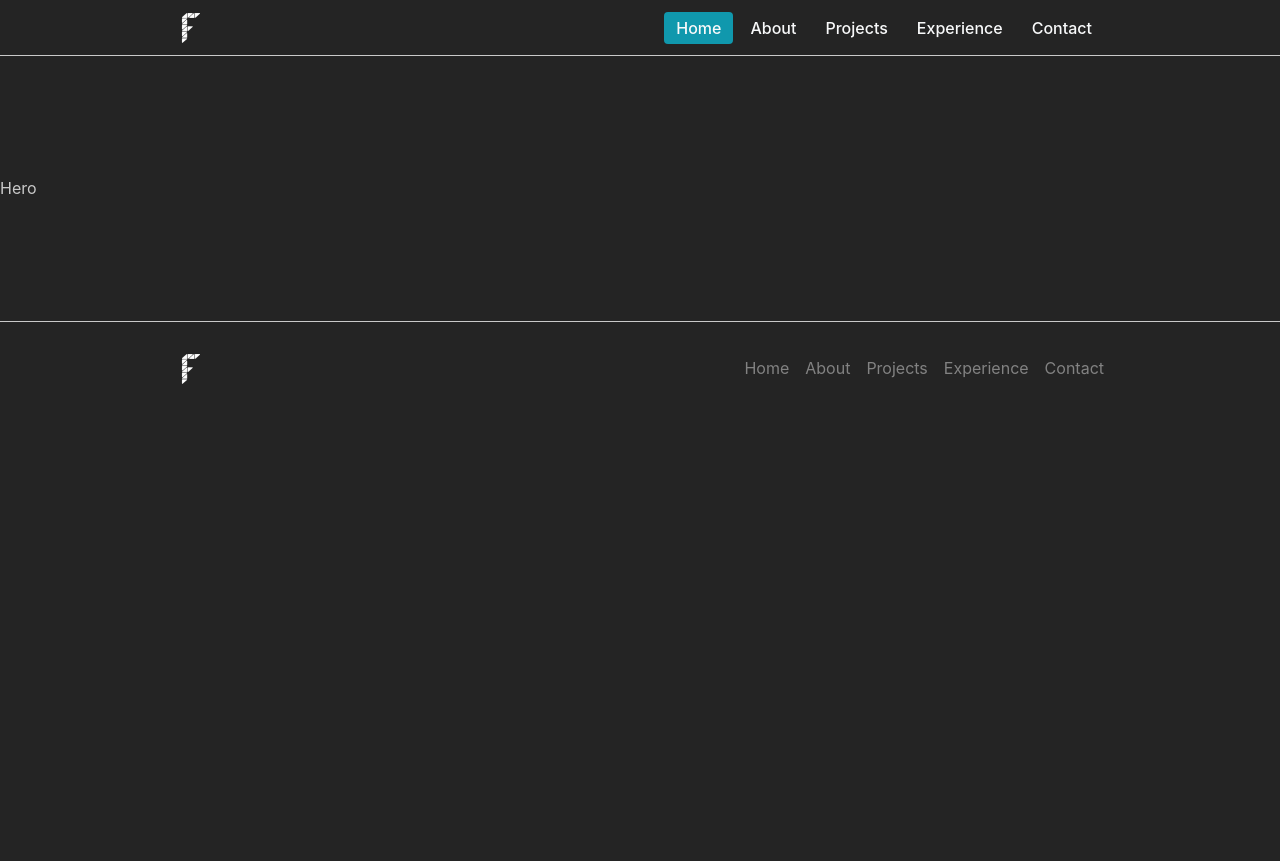
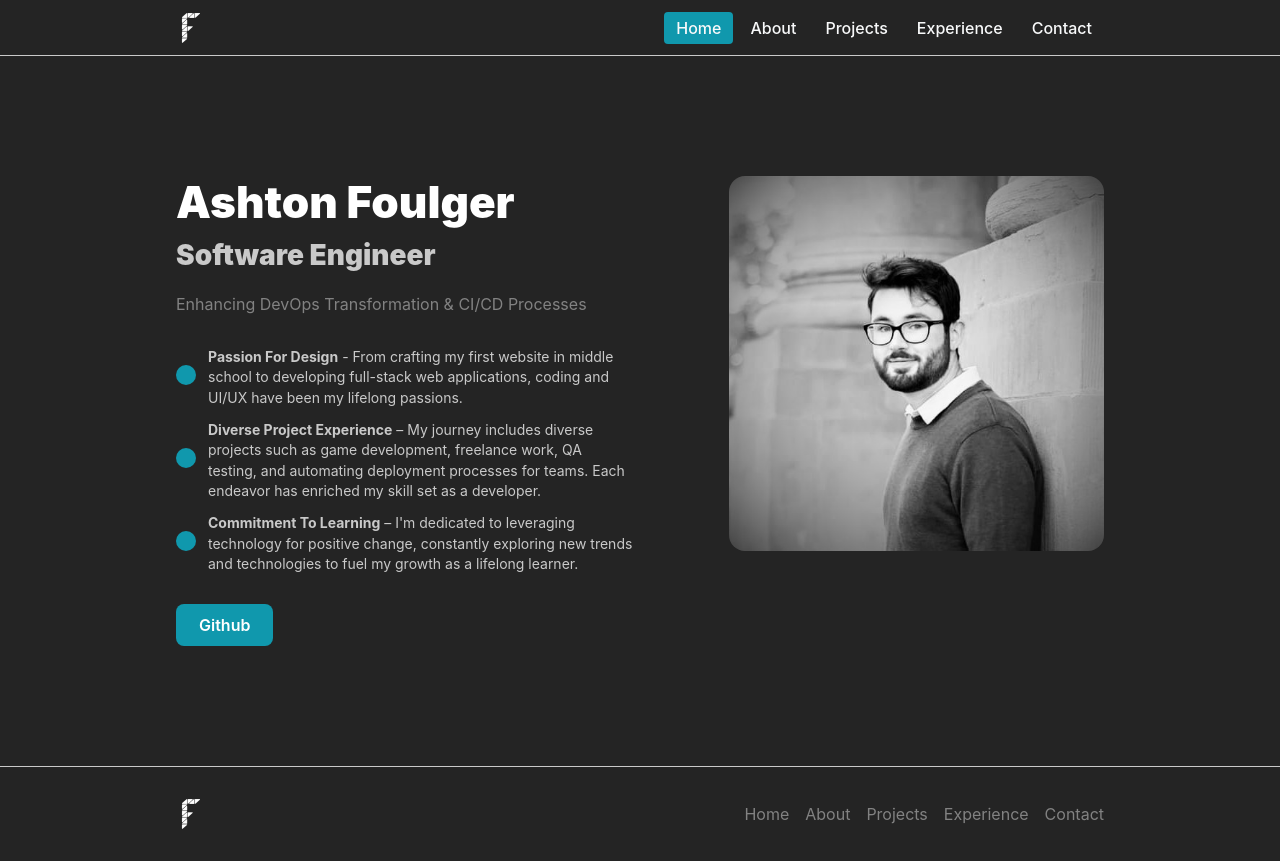
Before and after one commit to FouL06/portfolioV2, a React (Vite) app: page / in a window 1280 px wide. Before the commit the page ends 800 px from the top, so only its background shows below. Built offline with nearby package versions, Linux system fonts and the light colour scheme.

Commit message:
finalized hero section

```diff
--- a/index.html
+++ b/index.html
@@ -4,7 +4,7 @@
     <meta charset="UTF-8" />
     <link rel="icon" type="image/svg+xml" href="/Logo.svg" />
     <meta name="viewport" content="width=device-width, initial-scale=1.0" />
-    <title>Ashton Foulger - Software Engineer</title>
+    <title>Ashton Foulger</title>
   </head>
   <body>
     <div id="root"></div>
--- a/src/components/hero/hero.module.css
+++ b/src/components/hero/hero.module.css
@@ -0,0 +1,60 @@
+.inner {
+  display: flex;
+  justify-content: space-between;
+}
+
+.content {
+  max-width: rem(480px);
+  margin-right: calc(var(--mantine-spacing-xl) * 3);
+
+  @media (max-width: $mantine-breakpoint-md) {
+    max-width: 100%;
+    margin-right: 0;
+  }
+}
+
+.title {
+  color: light-dark(var(--mantine-color-black), var(--mantine-color-white));
+  font-family: Greycliff CF, var(--mantine-font-family);
+  font-size: rem(44px);
+  line-height: 1.2;
+  font-weight: 900;
+
+  @media (max-width: $mantine-breakpoint-xs) {
+    font-size: rem(28px);
+  }
+}
+
+.subtitle {
+  color: light-dark(var(--mantine-color-gray-0), var(--mantine-color-dark-0));
+  font-family: Greycliff CF, var(--mantine-font-family);
+  padding-top: var(--mantine-spacing-xs);
+  font-size: rem(28px);
+  line-height: 1.2;
+  font-weight: 900;
+
+  @media (max-width: $mantine-breakpoint-xs) {
+    font-size: rem(18px);
+  }
+}
+
+.control {
+  background-color: var(--mantine-color-cyan-7);
+  @media (max-width: $mantine-breakpoint-xs) {
+    flex: 1;
+  }
+}
+
+.image {
+  border-radius: var(--mantine-radius-lg);
+  @media (max-width: $mantine-breakpoint-md) {
+    display: none;
+  }
+}
+
+.highlight {
+  position: relative;
+  background-color: var(--mantine-color-blue-light);
+  border-radius: var(--mantine-radius-sm);
+  padding: rem(4px) rem(12px);
+}
--- a/src/components/hero/hero.tsx
+++ b/src/components/hero/hero.tsx
@@ -1,5 +1,58 @@
+import {
+  Container,
+  Title,
+  Button,
+  Group,
+  Text,
+  List,
+  ThemeIcon,
+} from "@mantine/core";
+import image from "../../images/me.jpg";
 import classes from "./hero.module.css";
 
 export function Hero() {
-  return <div id="About">Hero</div>;
+  return (
+    <Container size="md">
+      <div id="About" className={classes.inner}>
+        <div className={classes.content}>
+          <Title className={classes.title}>Ashton Foulger</Title>
+          <Title className={classes.subtitle}>Software Engineer</Title>
+          <Text c="dimmed" mt="lg">
+            Enhancing DevOps Transformation & CI/CD Processes
+          </Text>
+
+          <List
+            mt={30}
+            spacing="sm"
+            size="sm"
+            icon={<ThemeIcon size={20} radius="xl" color="#1098AD" />}
+          >
+            <List.Item>
+              <b>Passion For Design</b> - From crafting my first website in
+              middle school to developing full-stack web applications, coding
+              and UI/UX have been my lifelong passions.
+            </List.Item>
+            <List.Item>
+              <b>Diverse Project Experience</b> – My journey includes diverse
+              projects such as game development, freelance work, QA testing, and
+              automating deployment processes for teams. Each endeavor has
+              enriched my skill set as a developer.
+            </List.Item>
+            <List.Item>
+              <b>Commitment To Learning</b> – I'm dedicated to leveraging
+              technology for positive change, constantly exploring new trends
+              and technologies to fuel my growth as a lifelong learner.
+            </List.Item>
+          </List>
+
+          <Group mt={30}>
+            <Button radius="md" size="md" className={classes.control}>
+              Github
+            </Button>
+          </Group>
+        </div>
+        <img className={classes.image} src={image} height={375} width={375} />
+      </div>
+    </Container>
+  );
 }
```
Also changed, not shown: src/components/projects/projects.module.css (added), src/components/projects/projects.tsx (added).
